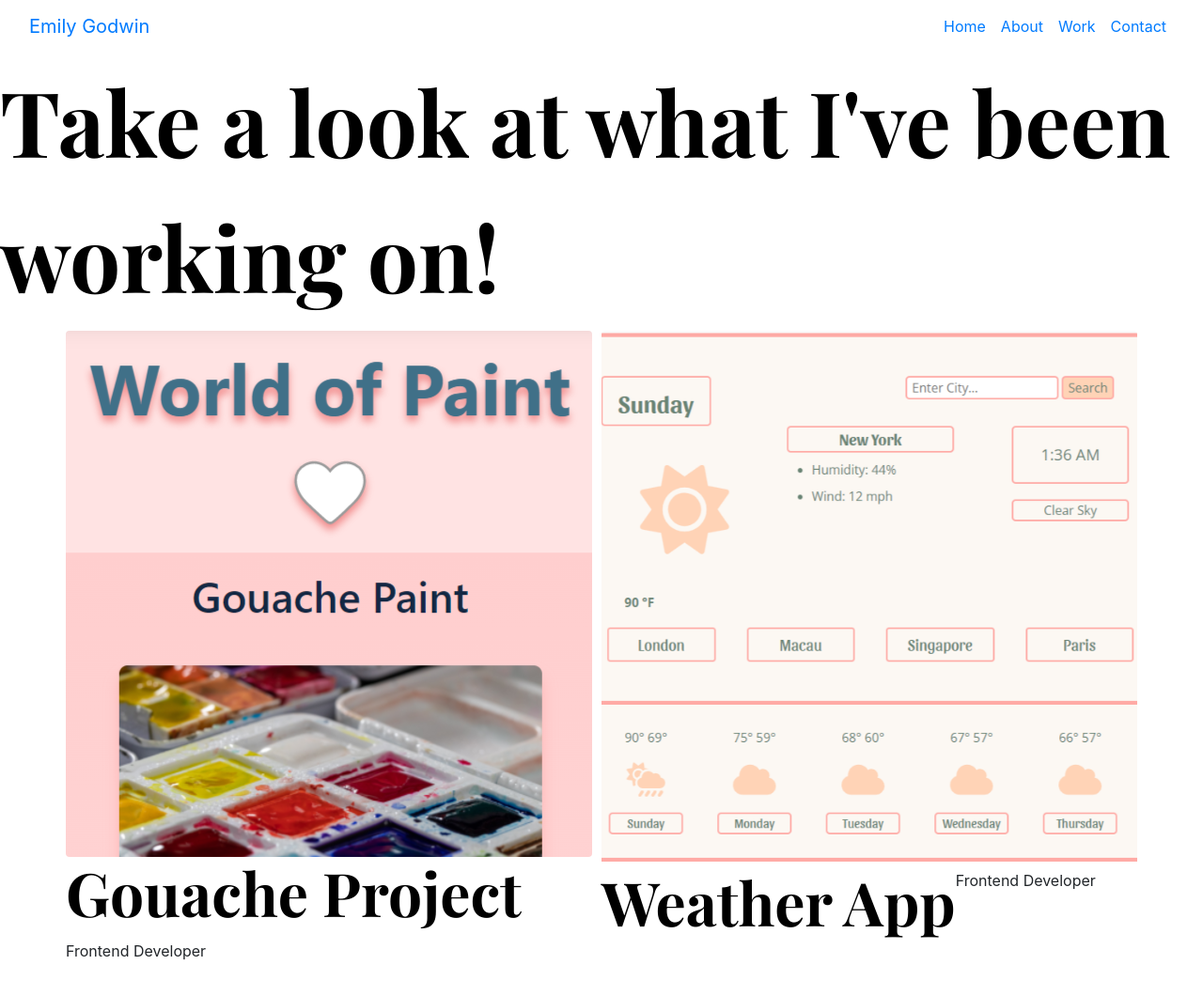
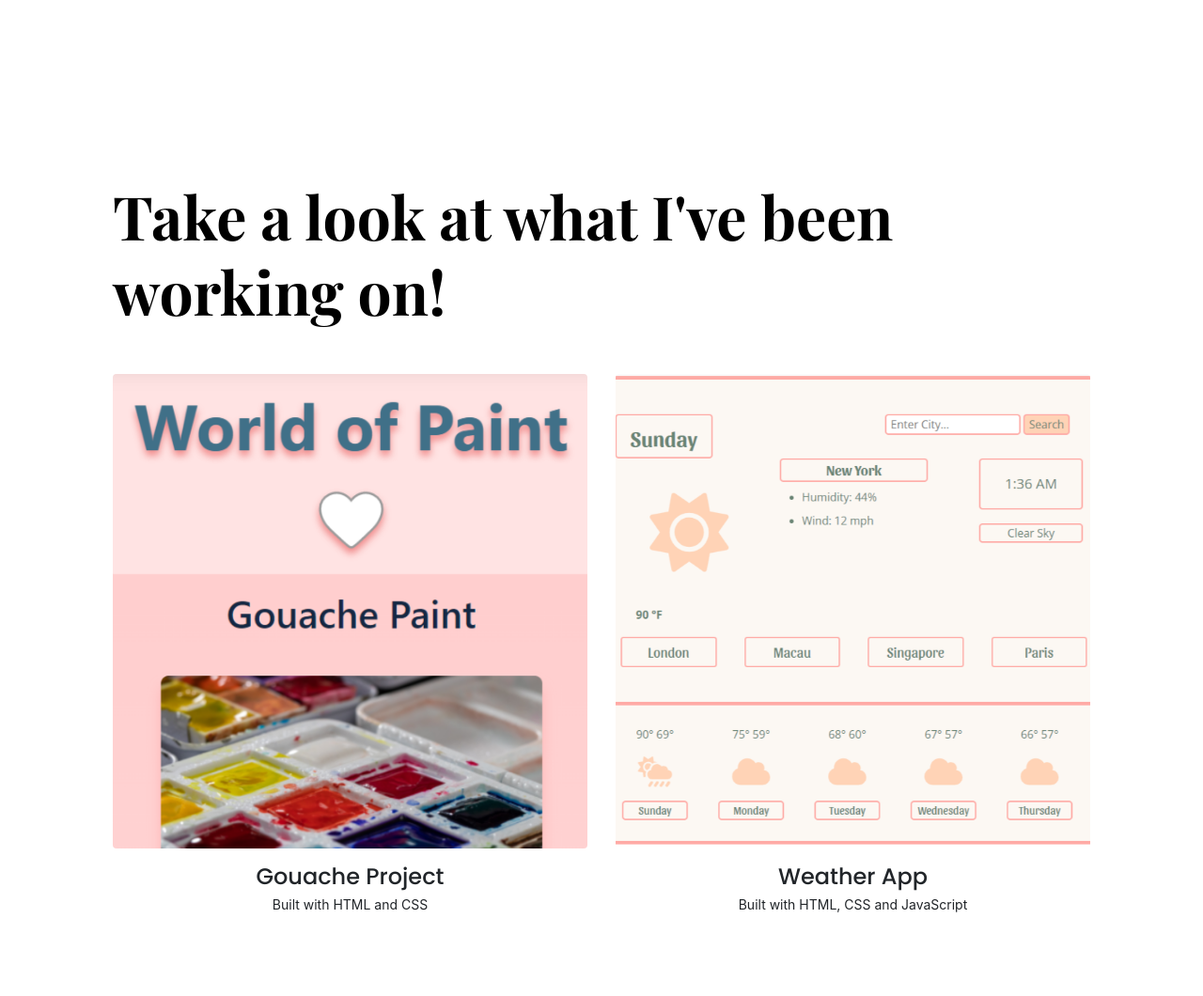
Before and after one commit to EmilyGodwin/Portfolio-Homework, a plain HTML site: page work.html in a window 1280 px wide. Shown: the whole page at 94% size. Drawn offline with nearby package versions, Linux system fonts and the light colour scheme; a web font is replaced by a local one.

Commit message:
Added html and Css to work page

```diff
--- a/styles/portfolio.css
+++ b/styles/portfolio.css
@@ -47,18 +47,25 @@ p {
   color: var(--text-color);
   line-height: 2;
 }
-.about-section {
+.content-container {
   padding: 160px 20px;
 }
-.about-section h1 {
+.content h1 {
   font-size: 64px;
   line-height: 80px;
 }
-.about-section h2 {
+.content h2 {
   font-size: 18px;
   font-family: "Poppins", sans-serif;
 }
-.about-section-content {
+.content h3 {
+  font-size: 24px;
+  font-family: "Poppins", sans-serif;
+}
+.content p {
+  font-size: 14px;
+}
+.content {
   margin: 30px;
 }
 .btn-branding {
@@ -91,7 +98,7 @@ p {
   .hero {
     padding: 80px 20px;
   }
-  .about-section {
+  .content {
     text-align: center;
     padding: 0;
   }
--- a/work.html
+++ b/work.html
@@ -24,49 +24,24 @@
     <link rel="stylesheet" href="/styles/portfolio.css" />
   </head>
   <body>
-    <nav class="navbar navbar-expand-lg">
-      <div class="container-fluid">
-        <a class="navbar-brand" href="#">Emily Godwin</a>
-        <button
-          class="navbar-toggler"
-          type="button"
-          data-bs-toggle="collapse"
-          data-bs-target="#navbarNavAltMarkup"
-          aria-controls="navbarNavAltMarkup"
-          aria-expanded="false"
-          aria-label="Toggle navigation"
-        >
-          <span class="navbar-toggler-icon"></span>
-        </button>
-        <div class="collapse navbar-collapse" id="navbarNavAltMarkup">
-          <div class="navbar-nav ml-auto">
-            <a class="nav-link" href="/index.html">Home</a>
-            <a class="nav-link" href="/about.html">About</a>
-            <a class="nav-link active" aria-current="page" href="#">Work</a>
-            <a class="nav-link" href="#">Contact</a>
+    <div class="content-container container">
+      <div class="content">
+        <h1 class="mb-5">Take a look at what I've been working on!</h1>
+
+        <div class="row">
+          <div class="col-md-6 mb-4">
+            <img
+              src="/images/gouache.png"
+              class="img-fluid mb-3"
+              alt="gouache project"
+            />
+            <h3 class="text-center m-0">Gouache Project</h3>
+            <p class="text-center">Built with HTML and CSS</p>
           </div>
-        </div>
-      </div>
-    </nav>
-    <h1 class="work-heading">Take a look at what I've been working on!</h1>
-    <div class="container work-container">
-      <div class="row">
-        <div class="col work-col">
-          <div class="row">
-            <img src="/images/gouache.png" class="work-pic img-fluid" />
-          </div>
-          <div class="row">
-            <h2 class="work-name">Gouache Project</h2>
-            <p>Frontend Developer</p>
-          </div>
-        </div>
-        <div class="col work-col">
-          <div class="row">
-            <img src="/images/weatherApp.png" class="work-pic img-fluid" />
-          </div>
-          <div class="row">
-            <h2 class="work-name">Weather App</h2>
-            <p>Frontend Developer</p>
+          <div class="col-md-6 mb-4">
+            <img src="/images/weatherApp.png" class="img-fluid mb-3" />
+            <h3 class="text-center m-0">Weather App</h3>
+            <p class="text-center">Built with HTML, CSS and JavaScript</p>
           </div>
         </div>
       </div>
```
Also changed, not shown: about.html (+2 -2 lines).
